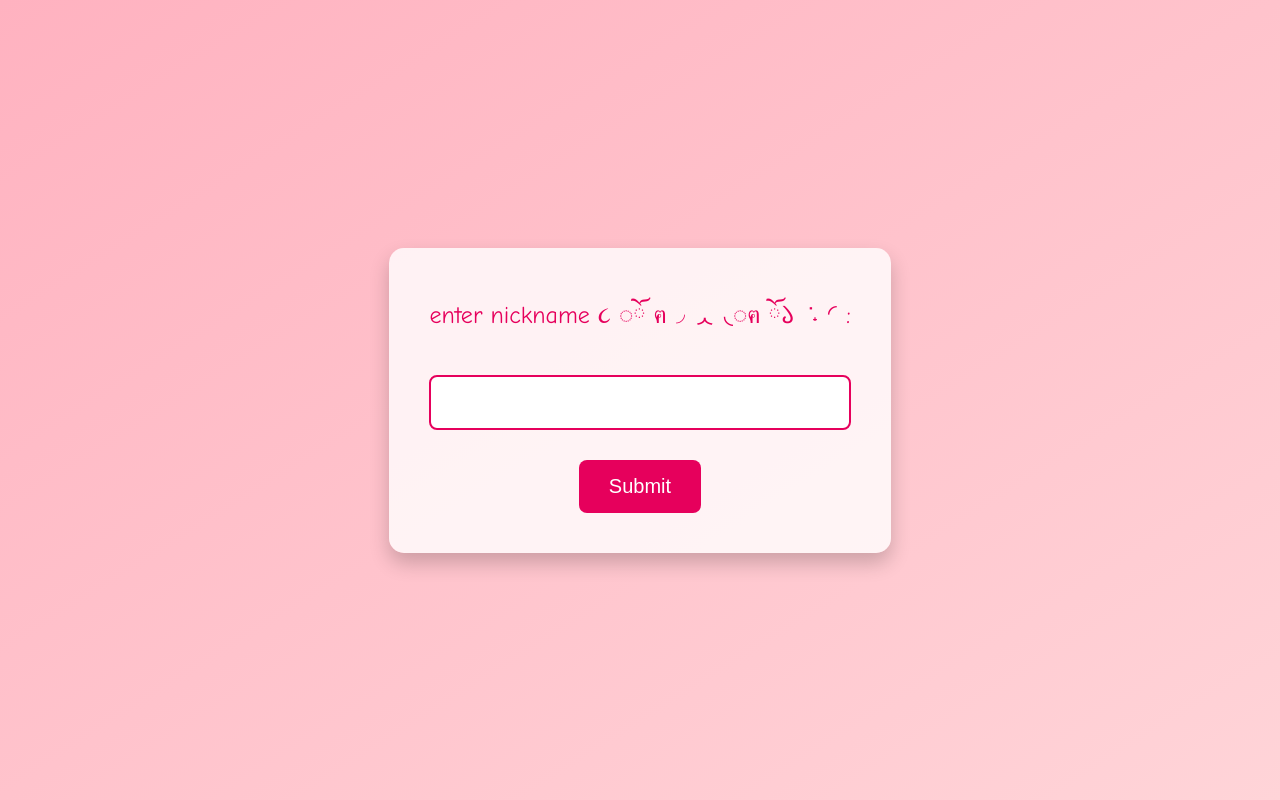
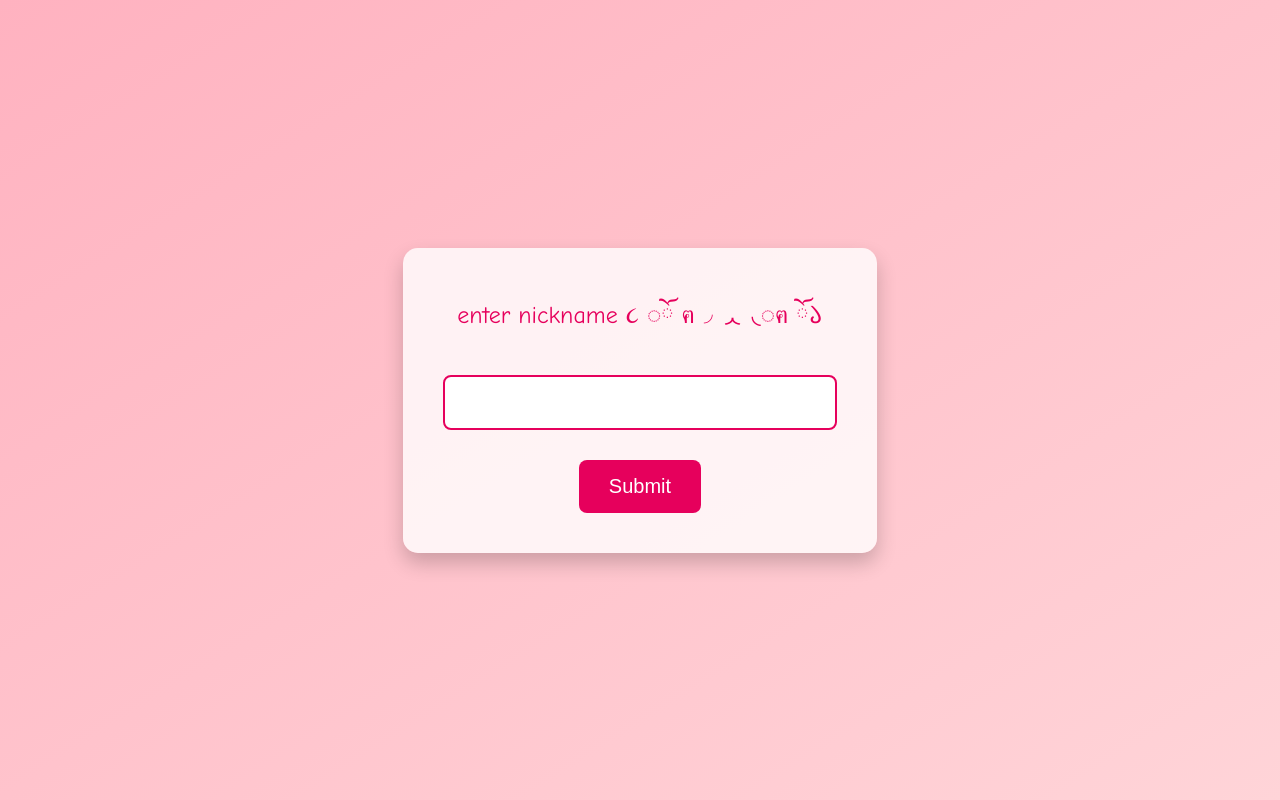
Before and after one commit to rinlyy/valentine.github.io, a plain HTML site: page login.html in a window 1280 px wide. Drawn offline with Linux system fonts and the light colour scheme.

Commit message:
login.html

```diff
--- a/login.html
+++ b/login.html
@@ -69,7 +69,8 @@
 
 
     <form id="accessForm" onsubmit="checkWord(event)">
-        <label for="antsy">enter nickname ૮ ◌ོ ฅ◞ ᆺ ◟◌ฅ ོ𑁬 ݁ ˖ ◜:</label>
+        <label for="antsy">enter nickname
+ ૮ ◌ོ ฅ◞ ᆺ ◟◌ฅ ོ𑁬</label>
         <input type="password" id="antsy" required>
         <button type="submit">Submit</button>
     </form>
@@ -84,7 +85,7 @@
             if (secretWord.toLowerCase() === 'antsy') {
                 window.location.href = 'hihi.html';
             } else {
-                alert('try again baby');
+                alert('Try again, baby!');
             }
         }
     </script>
```
